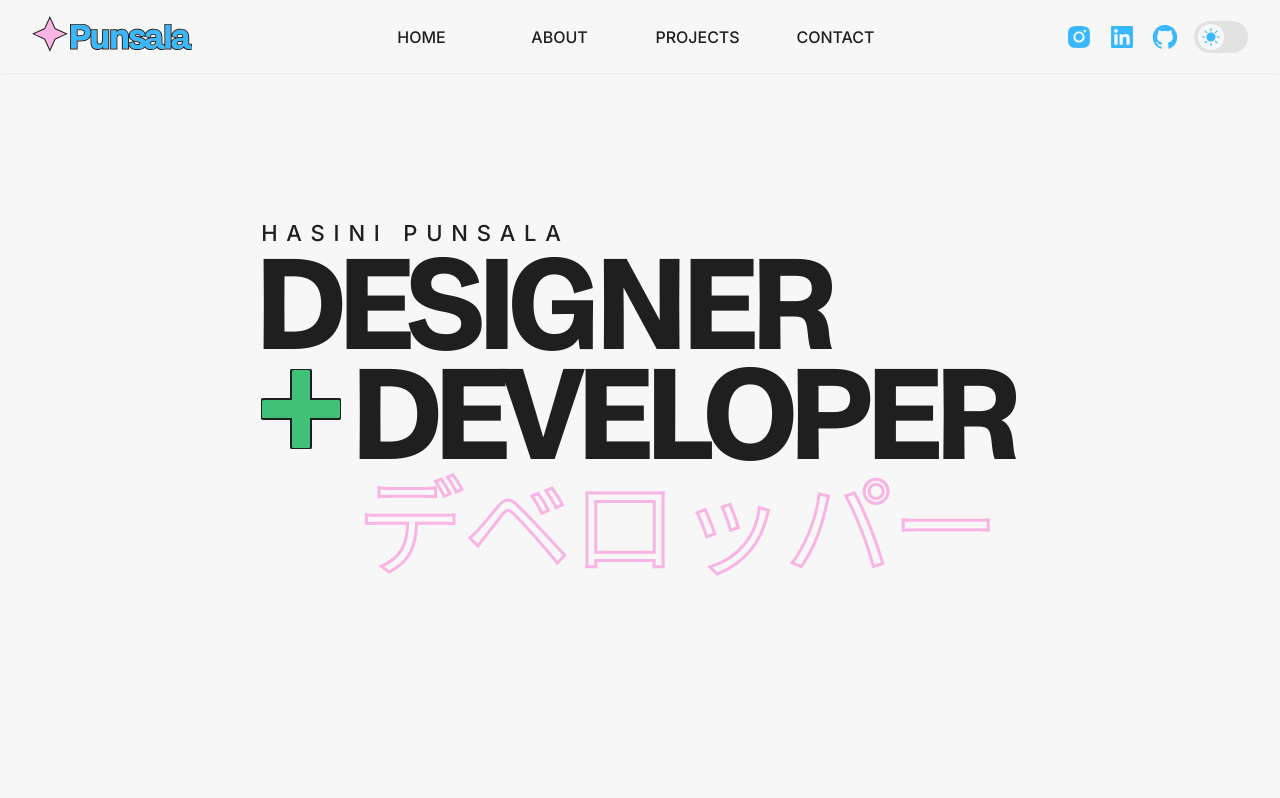
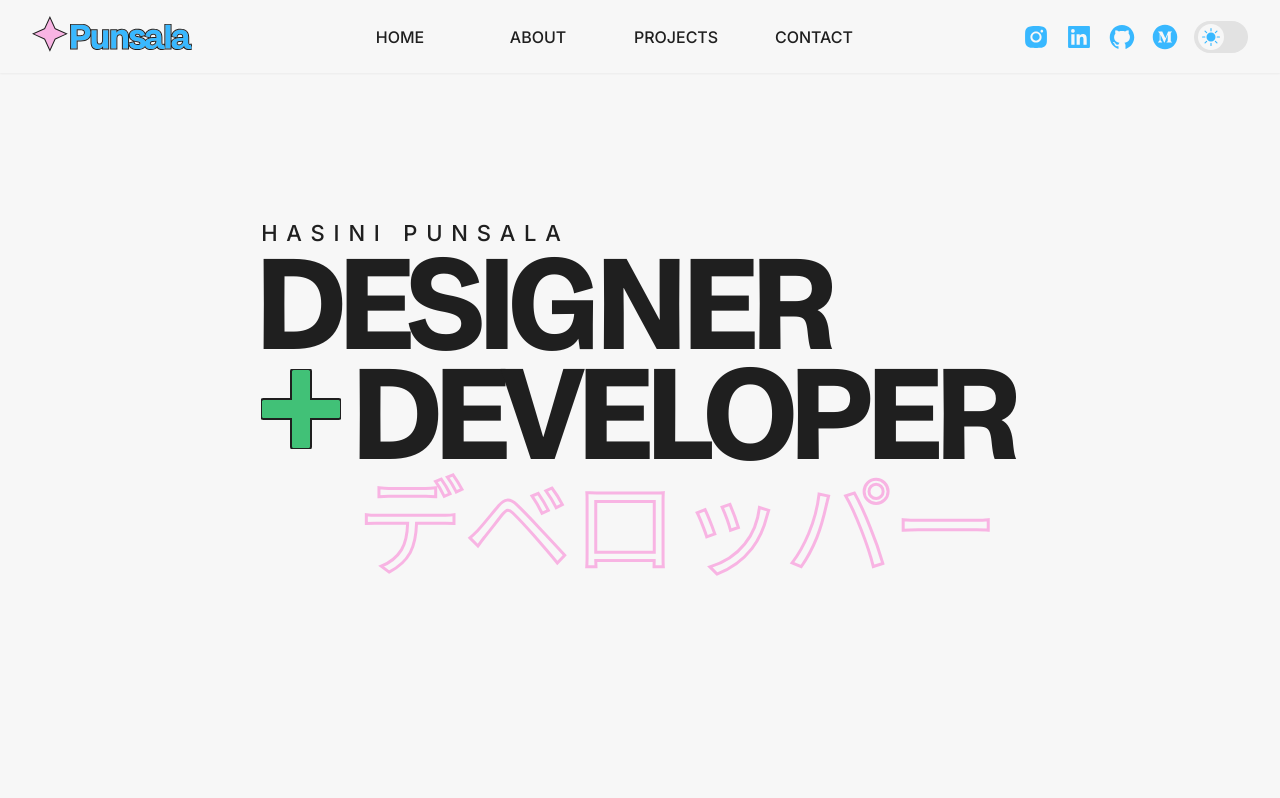
Before and after one commit to MAGHPMallawaarachchi/punsala-portfolio, a Next.js app: page / in a window 1280 px wide. Shown: the top 798 px of the page. Built offline with nearby package versions, Linux system fonts and the light colour scheme.

Commit message:
Add Medium icon to Navbar

```diff
--- a/components/Navbar.tsx
+++ b/components/Navbar.tsx
@@ -6,7 +6,7 @@ import Link from 'next/link'
 import React, { useState } from 'react'
 import { ThemeSwitcher } from './ThemeSwitcher'
 import HamburgerMenu from './HamburgerMenu'
-import {AiFillGithub, AiFillLinkedin, AiFillInstagram, AiOutlineMenu} from 'react-icons/ai'
+import {AiFillGithub, AiFillLinkedin, AiFillInstagram, AiOutlineMenu, AiFillMediumCircle} from 'react-icons/ai'
 
 const Navbar = () => {
     const [isMenuOpen, setIsMenuOpen] = useState(false);
@@ -60,6 +60,9 @@ const Navbar = () => {
                     <a href="https://github.com/MAGHPMallawaarachchi" key="Github" target="_blank" rel="noopener noreferrer">
                         <AiFillGithub size="28px" color="#38B8FF"/>
                     </a>
+                    <a href="https://medium.com/@punsala" key="Medium" target="_blank" rel="noopener noreferrer">
+                        <AiFillMediumCircle size="28px" color="#38B8FF"/>
+                    </a>
                     <ThemeSwitcher/>
                 </div>
             </nav>
```
